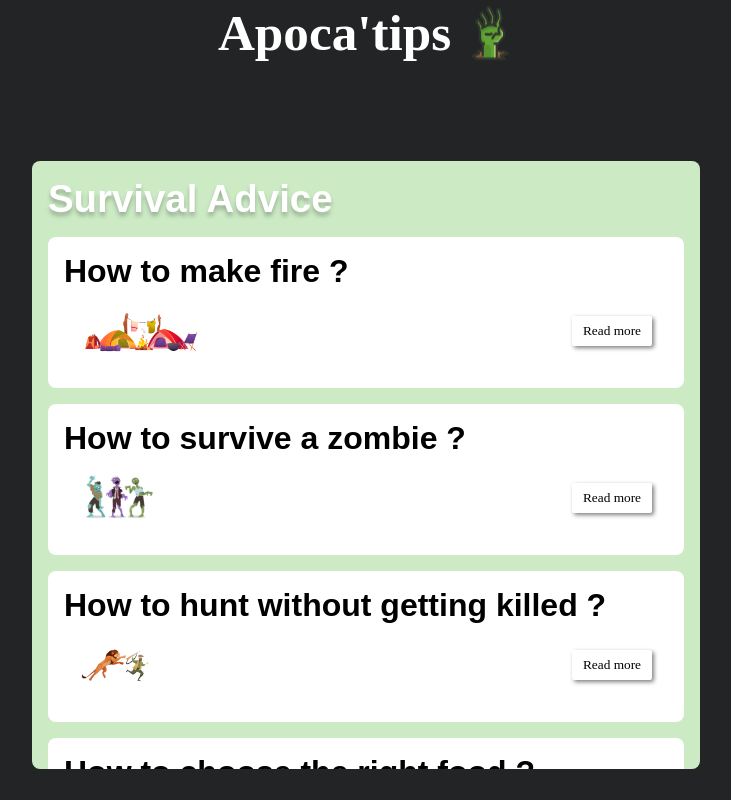
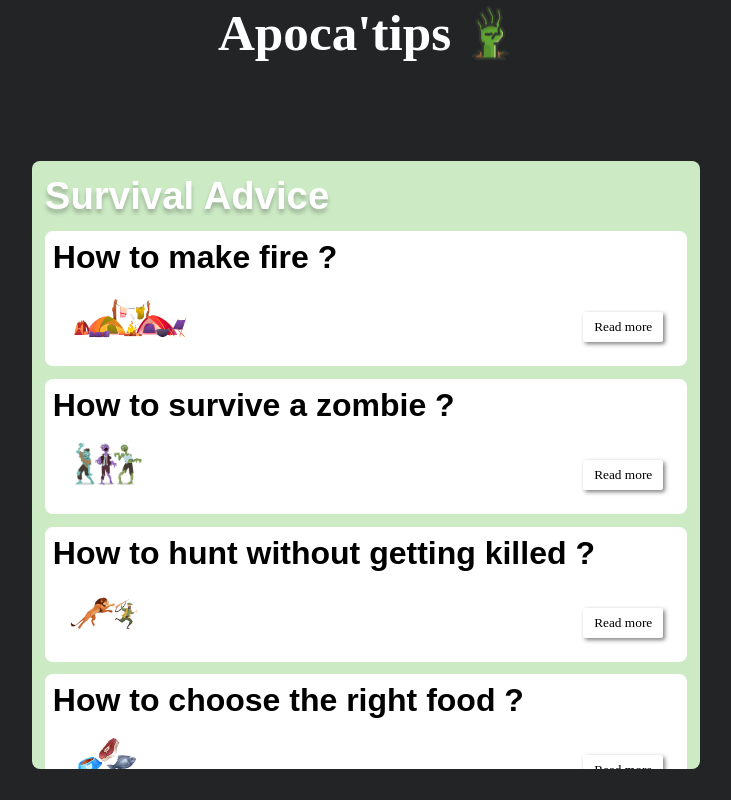
Before and after one commit to AntoineElissa/Hackaton-3, a React (Vite) app in the folder frontend/: page /resources in a window 1280 px wide. Shown: the whole page, without its empty margins (274-1005 px from the left). Built offline with nearby package versions, Linux system fonts and the light colour scheme; no server answers; a web font is replaced by a local one.

Commit message:
survivaladvice fini

```diff
--- a/frontend/src/components/General/Input/Input.jsx
+++ b/frontend/src/components/General/Input/Input.jsx
@@ -3,34 +3,7 @@ import { useState } from "react"
 import "./Input.scss"
 import imgSend from "../../../assets/images/send.png"
 
-function InputComponent({ addPrompt }) {
-  const [value, setValue] = useState(null)
-
-  const getMessages = async () => {
-    addPrompt("send", value)
-
-    const options = {
-      method: "POST",
-      body: JSON.stringify({
-        message: value,
-        id: 1,
-      }),
-      headers: {
-        "Content-Type": "application/json",
-      },
-    }
-
-    try {
-      const response = await fetch("http://localhost:4242/openAPI", options)
-      const data = await response.json()
-      addPrompt("receive", data.choices[0].message.content)
-    } catch (error) {
-      console.error(error)
-    } finally {
-      setValue(null)
-    }
-  }
-
+function InputComponent({ value, setValue, onClick }) {
   return (
     <>
       <input
@@ -41,7 +14,7 @@ function InputComponent({ addPrompt }) {
         onChange={(e) => setValue(e.target.value)}
         className="inputComponent"
       />
-      <button className="btnSend" onClick={getMessages}>
+      <button className="btnSend" onClick={onClick}>
         <img src={imgSend} alt="img-send" />
       </button>
     </>
--- a/frontend/src/components/Resources/ResourcesCard.jsx
+++ b/frontend/src/components/Resources/ResourcesCard.jsx
@@ -1,27 +1,63 @@
-import React from "react"
-import { useState } from "react"
-// import { getOpenai } from "../../services/test"
+import React, { useState, useEffect } from "react"
+import { getOpenai } from "../../services/test"
 import "./ResourcesCard.scss"
 
 function ResourcesCard(props) {
   const { resourcesTitle, resourcesImg } = props
+  const [message, setMessage] = useState(null)
+  const [visible, setVisible] = useState(false)
+  const [displayedWords, setDisplayedWords] = useState([])
+  const [wordIndex, setWordIndex] = useState(0)
 
   const prompt = resourcesTitle
 
-  const [message, setMessage] = useState(null)
+  const handleOpenAI = () => {
+    if (!visible) {
+      getOpenai(prompt).then((response) => {
+        const words = response.split(" ")
+        setMessage(response)
+        setDisplayedWords(words)
+        setVisible(true)
+      })
+    } else {
+      setMessage(null)
+      setVisible(false)
+      setDisplayedWords([])
+      setWordIndex(0)
+    }
+  }
+
+  useEffect(() => {
+    if (visible) {
+      const timer = setInterval(() => {
+        if (wordIndex < displayedWords.length) {
+          setWordIndex(wordIndex + 1)
+        }
+      }, 85)
+
+      return () => {
+        clearInterval(timer)
+      }
+    }
+  }, [visible, wordIndex, displayedWords])
 
   return (
     <div className="resource-card">
       <h3>{resourcesTitle}</h3>
       <div className="wrap-resource-content">
         <img className="resource-img" src={resourcesImg} alt="" />
-        <button
-          className="buttonResources"
-          // onClick={setMessage(getOpenai(prompt))}
-        >
-          Read more
+        <button className="buttonResources" onClick={handleOpenAI}>
+          {visible ? "Hide Text" : "Read more"}
         </button>
       </div>
+      <p>
+        {visible && (
+          <p>
+            {displayedWords.slice(0, wordIndex).join(" ")}
+            {wordIndex < displayedWords.length && <span>&nbsp;</span>}
+          </p>
+        )}
+      </p>
     </div>
   )
 }
--- a/frontend/src/components/Resources/ResourcesCard.scss
+++ b/frontend/src/components/Resources/ResourcesCard.scss
@@ -1,52 +1,45 @@
  .resource-card {
-    // height: auto;
-    // min-height: 13vh;
-    display:flex;
+     display: flex;
      background-color: white;
      position: relative;
      border-radius: 8px;
      flex-direction: column;
      box-sizing: border-box;
-    padding:1rem;
+     padding: 0.5rem;
 
-    p{
-        color:black;
-    }
-
-    h3{
+     p {
          color: black;
      }
 
+     h3 {
+         color: black;
+     }
  }
 
-
-.wrap-resource-content{
-    display:flex;
+ .wrap-resource-content {
+     display: flex;
      justify-content: space-between;
      align-items: center;
-    height:80%;
+     height: 80%;
      width: auto;
      padding: 1rem;
 
-
-
-    .resource-img{
-        height:50px;
+     .resource-img {
+         height: 50px;
          object-fit: contain;
      }
 
-    .buttonResources{
-        height:30px;
-        width:80px;
-        display:flex;
+     .buttonResources {
+         height: 30px;
+         width: 80px;
+         display: flex;
          align-items: center;
          justify-content: center;
          box-shadow: 2px 2px 4px rgba(0, 0, 0, 0.5);
          font-family: "jaldi";
          border-radius: 2px;
          background-color: #fff;
+         margin-top: 20px;
          border: none;
      }
-
-
  }
--- a/frontend/src/pages/Ia.jsx
+++ b/frontend/src/pages/Ia.jsx
@@ -1,4 +1,4 @@
-import { useState } from "react"
+import { useState, useEffect } from "react"
 import { getCurrentTime } from "../services/utils.js"
 
 import "./styles/Ia.scss"
@@ -8,22 +8,60 @@ import imgIa from "../assets/images/ia.png"
 // import imgNayan from "../assets/images/profilNayan.png"
 import Prompt from "../components/General/prompts/Prompt"
 
+// const data = {
+//   text: "Le Lorem Ipsum est simplement du faux texte employé dans la composition et la mise en page avant impression. Le Lorem Ipsum est le faux texte standard de l'imprimerie depuis les années 1500, quand un imprimeur anonyme assembla ensemble des morceaux de texte pour réaliser un livre spécimen de polices de texte. Il n'a pas fait que survivre cinq siècles, mais s'est aussi adapté à la bureautique informatique, sans que son contenu n'en soit modifié. Il a été popularisé dans les années 1960 grâce à la vente de feuilles Letraset contenant des passages du Lorem Ipsum, et, plus récemment, par son inclusion dans des applications de mise en page de texte, comme Aldus PageMaker.",
+//   time: "20:50",
+// }
+
 function Ia() {
   const [prompts, setPrompts] = useState([])
+  const [value, setValue] = useState(null)
 
   const addPrompt = (type, text) => {
-    // console.log("addPrompt, text : " + text)
-
     const newPrompt = {
       type,
       data: { message: text, time: getCurrentTime() },
     }
-
-    // Ajoutez le nouveau Prompt à la liste des prompts
     setPrompts((prevPrompts) => [...prevPrompts, newPrompt])
   }
 
+  const getMessages = async () => {
+    console.log(" Envoies à chatGPT avec valeurs = ", value)
+    addPrompt("send", value)
+
+    const options = {
+      method: "POST",
+      body: JSON.stringify({
+        message: value,
+        id: 1,
+      }),
+      headers: {
+        "Content-Type": "application/json",
+      },
+    }
+
+    try {
+      const response = await fetch("http://localhost:4242/openAPI", options)
+      const data = await response.json()
+      console.log("data retour : ", data)
+      addPrompt("receive", data.choices[0].message.content)
+    } catch (error) {
+      console.error(error)
+    } finally {
+      setValue(null)
+    }
+  }
+
+  useEffect(() => {
+    console.log(value)
+  }, [value])
+
+  useEffect(() => {
+    console.log("creation du prompt : ", prompts)
+  }, [prompts])
+
   return (
+    <>
       <div className="ia">
         {/* Affichez tous les prompts existants */}
         <div className="ia__discuss">
@@ -38,9 +76,14 @@ function Ia() {
           ))}
         </div>
         <div className="ia__message">
-        <InputComponent addPrompt={addPrompt} />
+          <InputComponent
+            setValue={setValue}
+            value={value}
+            onClick={getMessages}
+          />
         </div>
       </div>
+    </>
   )
 }
 
--- a/frontend/src/pages/styles/Resources.scss
+++ b/frontend/src/pages/styles/Resources.scss
@@ -3,14 +3,13 @@
  .resourcesadvice {
       display: flex;
       flex-direction: column;
-      gap: 1rem;
+      gap: 0.8rem;
       height: 100%;
       box-sizing: border-box;
-      padding: 1rem;
+      padding: 0.8rem;
       border-radius: 8px;
       background-color: #CCEBC5;
-      overflow: scroll;
-
+      overflow-y: auto;
 
   .resourcetitle {
       text-shadow: 2px 2px 4px rgba(0, 0, 0, 0.5);
--- a/frontend/src/services/test.js
+++ b/frontend/src/services/test.js
@@ -1,26 +1,26 @@
-// export const getOpenai = async (prompt) => {
-//   //   addPrompt("send", value)
+export const getOpenai = async (prompt) => {
+  const options = {
+    method: "POST",
+    body: JSON.stringify({
+      message: prompt,
+      id: 1,
+    }),
+    headers: {
+      "Content-Type": "application/json",
+    },
+  }
 
-//   const options = {
-//     method: "POST",
-//     body: JSON.stringify({
-//       message: prompt,
-//       id: 1,
-//     }),
-//     headers: {
-//       "Content-Type": "application/json",
-// //     },
-// //   }
+  try {
+    const response = await fetch("http://localhost:4242/openAPI", options)
+    const data = await response.json()
 
-// //   try {
-// //     const response = await fetch("http://localhost:4242/openAPI", options)
-// //     const data = await response.json()
-// //     // addPrompt("receive", data.choices[0].message.content)
-// //   } catch (error) {
-// //     console.error(error)
-// //   } finally {
-// //     // setValue(null)
-//   }
-
-//   return data.choices[0].message.content
-// }
+    // Ajoutez le prompt ici si nécessaire
+    // addPrompt("receive", data.choices[0].message.content)
+    console.log(data)
+    return data.choices[0].message.content
+  } catch (error) {
+    console.error(error)
+    // Gérez l'erreur ici si nécessaire
+    return null // Retournez une valeur par défaut ou null en cas d'erreur
+  }
+}
```
Also changed, not shown: 1 other file (tests, documents, lock files or other folders). Lines whose indentation alone changed are shown as unchanged.
